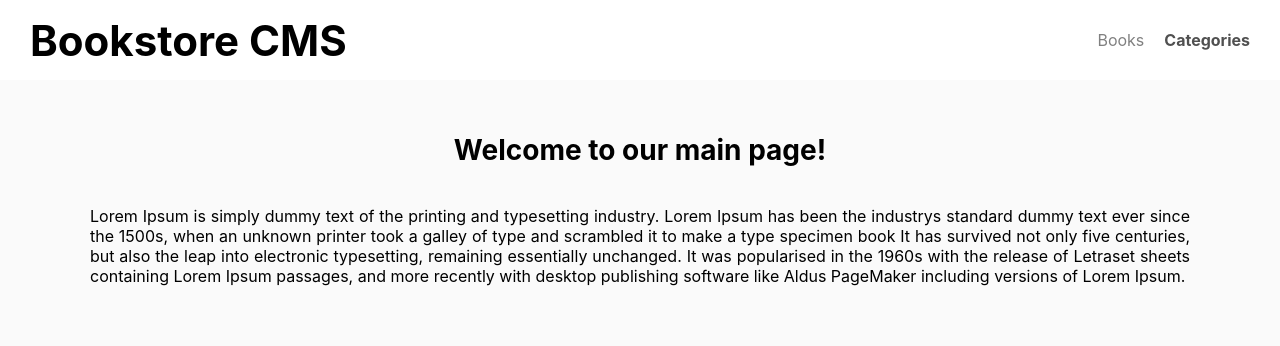
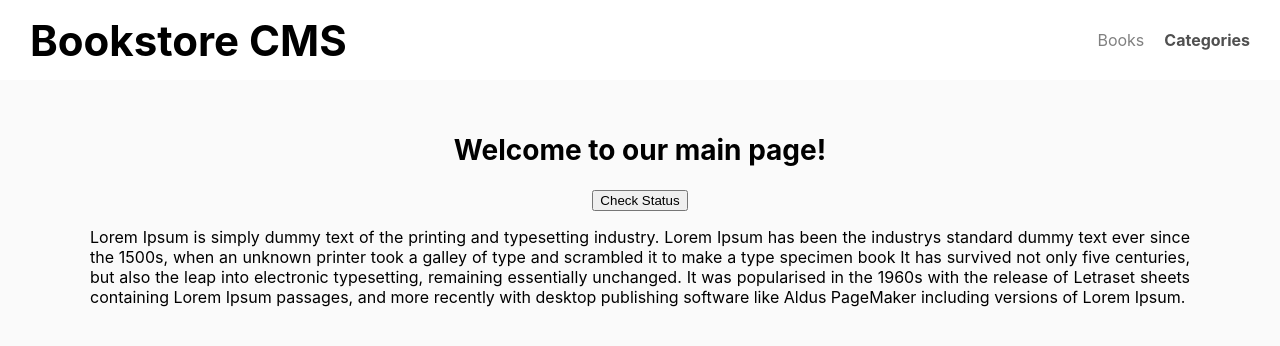
Before and after one commit to NelsonAraujo93/Bookstore, a React (Create React App) app: page /categories in a window 1280 px wide. Shown: the top 346 px of the page. Built offline with nearby package versions, Linux system fonts and the light colour scheme.

Commit message:
Add button check status

```diff
--- a/src/components/Categories.js
+++ b/src/components/Categories.js
@@ -4,6 +4,7 @@ function Categories() {
   return (
     <div className={styles.homeContainer}>
       <h2 className={styles.h2}>Welcome to our main page!</h2>
+      <button type='button'>Check Status</button>
       <p className={styles.p}>
         Lorem Ipsum is simply dummy text of the printing and typesetting industry.
         Lorem Ipsum has been the industrys standard dummy text ever since the 1500s,
```
